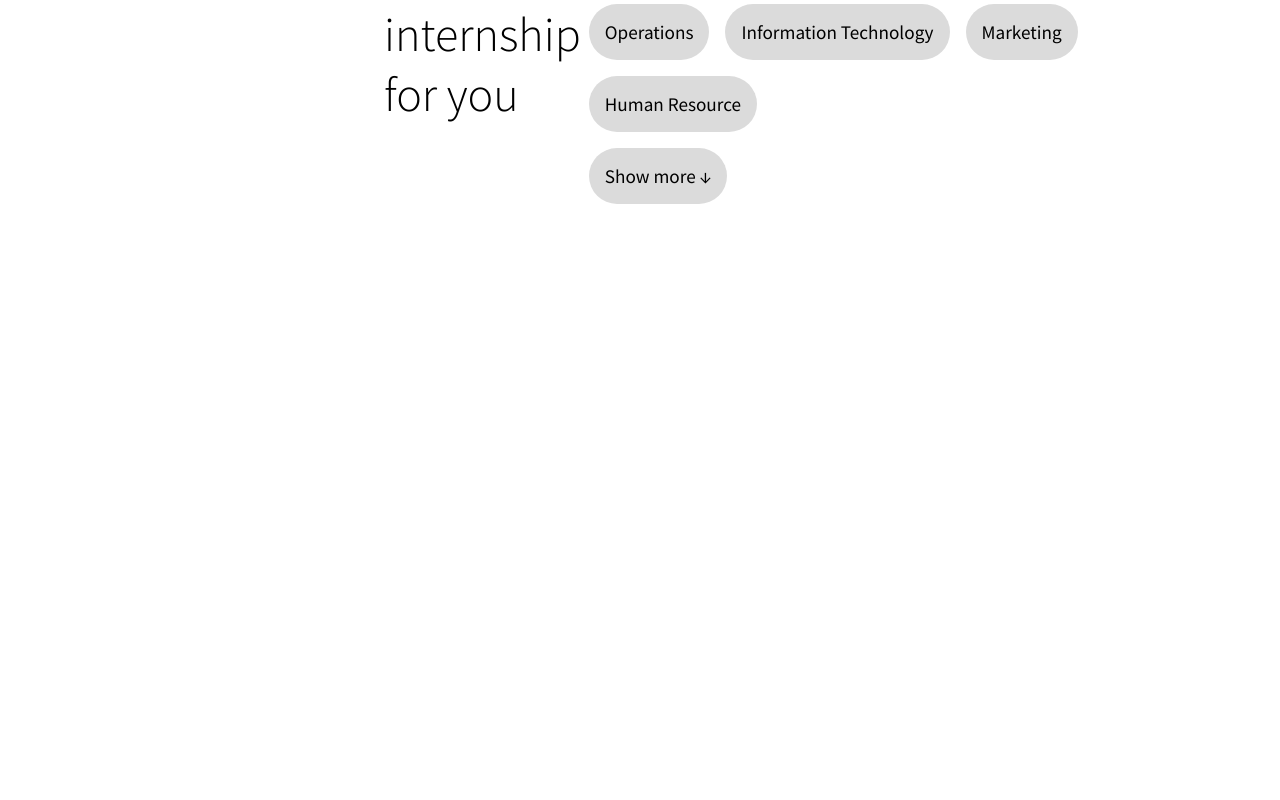
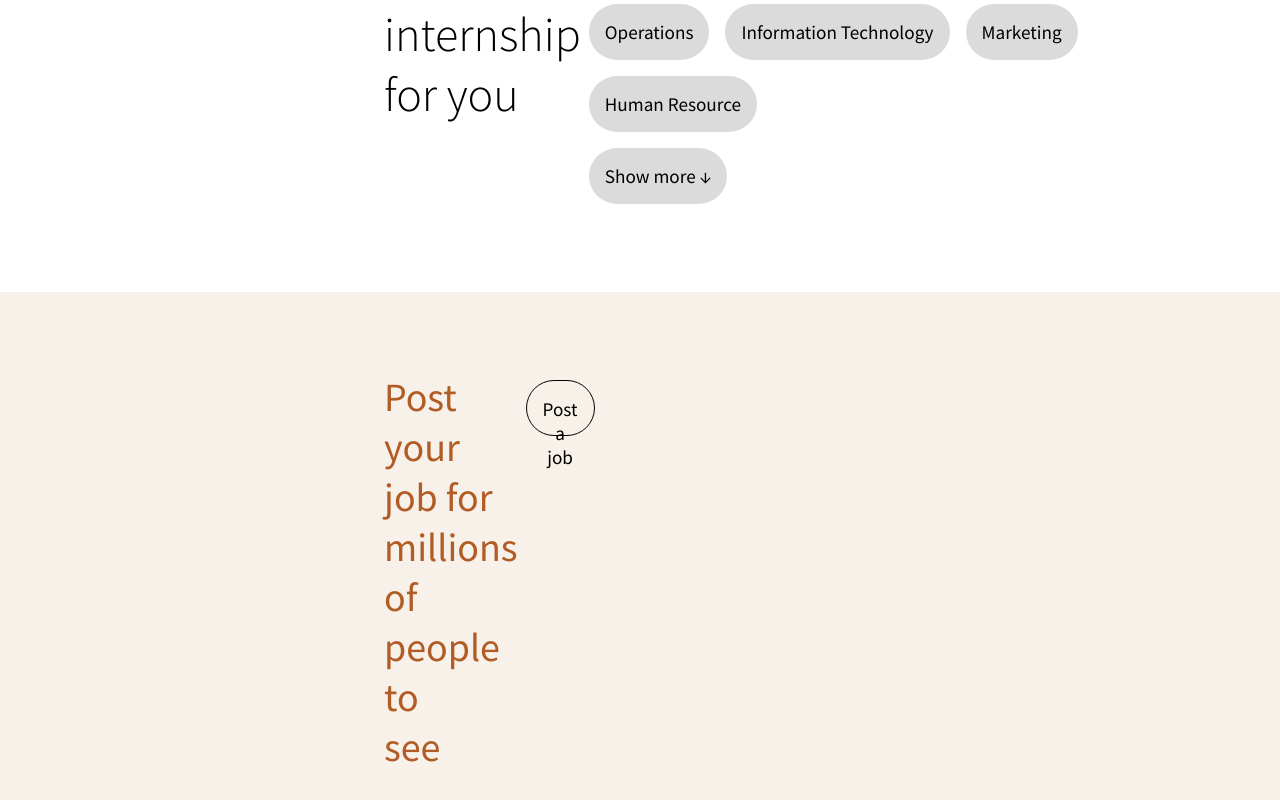
Before and after one commit to Bitnagar/linkedinclone-app, a React (Create React App) app: page / in a window 1280 px wide. Shown: the part 1529-2329 px from the top of the page. Before the commit the page ends 1821 px from the top, so only its background shows below. Built offline with nearby package versions, Linux system fonts and the light colour scheme.

Commit message:
added container 3

```diff
--- a/public/style.css
+++ b/public/style.css
@@ -10,7 +10,7 @@
           flex-direction: column;
 }
 
-.main-content-container .content-1-container, .main-content-container .content-1-container .content-1-main > form .hr-div, .main-content-container .content-2-container {
+.main-content-container .content-1-container, .main-content-container .content-1-container .content-1-main > form .hr-div, .main-content-container .content-2-container, .main-content-container .content-3-container {
   display: -webkit-box;
   display: -ms-flexbox;
   display: flex;
@@ -270,3 +270,46 @@ header nav .header-btn-container .sign-in-btn:hover {
   text-decoration: underline;
   background-color: #b3b3b3;
 }
+
+.main-content-container .content-3-container {
+  -webkit-box-pack: justify;
+      -ms-flex-pack: justify;
+          justify-content: space-between;
+  -webkit-box-align: center;
+      -ms-flex-align: center;
+          align-items: center;
+  padding: 5rem 14rem 5rem 24rem;
+  background-color: #f7f1e9;
+}
+
+.main-content-container .content-3-container > p {
+  font-size: 2.5rem;
+  font-weight: 400;
+  color: #b15c24;
+  -ms-flex-item-align: start;
+      align-self: flex-start;
+}
+
+.main-content-container .content-3-container > :last-child {
+  width: -webkit-fit-content;
+  width: -moz-fit-content;
+  width: fit-content;
+  height: 3.5rem;
+  border: 1px solid black;
+  border-radius: 8rem;
+  font-size: 1.2rem;
+  color: black;
+  cursor: pointer;
+  padding: 1rem;
+  text-align: center;
+  margin: 0.5rem;
+  font-weight: 400;
+  margin-right: 44rem;
+  -webkit-transition: background-color 0.1s ease;
+  transition: background-color 0.1s ease;
+}
+
+.main-content-container .content-3-container > :last-child:hover {
+  text-decoration: underline;
+  background-color: #b3b3b3;
+}
--- a/public/style.scss
+++ b/public/style.scss
@@ -258,4 +258,40 @@ header {
             }
         }
     }
+
+    .content-3-container {
+        @extend %flex-row;
+        justify-content: space-between;
+        align-items: center;
+        padding: 5rem 14rem 5rem 24rem;
+        background-color: rgb(247, 241, 233);
+
+        & > p {
+            font-size: 2.5rem;
+            font-weight: 400;
+            color: rgb(177, 92, 36);
+            align-self: flex-start;
+        }
+
+        & > :last-child {
+            width: fit-content;
+            height: 3.5rem;
+            border: 1px solid black;
+            border-radius: 8rem;
+            font-size: 1.2rem;
+            color: black;
+            cursor: pointer;
+            padding: 1rem;
+            text-align: center;
+            margin: 0.5rem;
+            font-weight: 400;
+            margin-right: 44rem;
+            transition: background-color 0.1s ease;
+
+            &:hover {
+                text-decoration: underline;
+                background-color: rgb(179, 179, 179);
+            }
+        }
+    }
 }
--- a/src/components/MainContent.js
+++ b/src/components/MainContent.js
@@ -118,6 +118,10 @@ export default function MainContent() {
                     </ul>
                 </div>
             </div>
+            <div className="content-3-container">
+                <p>Post your job for <br></br> millions of people to<br></br> see</p>
+                <p>Post a job</p>
+            </div>
         </div>
     )
 }
```
Lines whose indentation alone changed are shown as unchanged.
